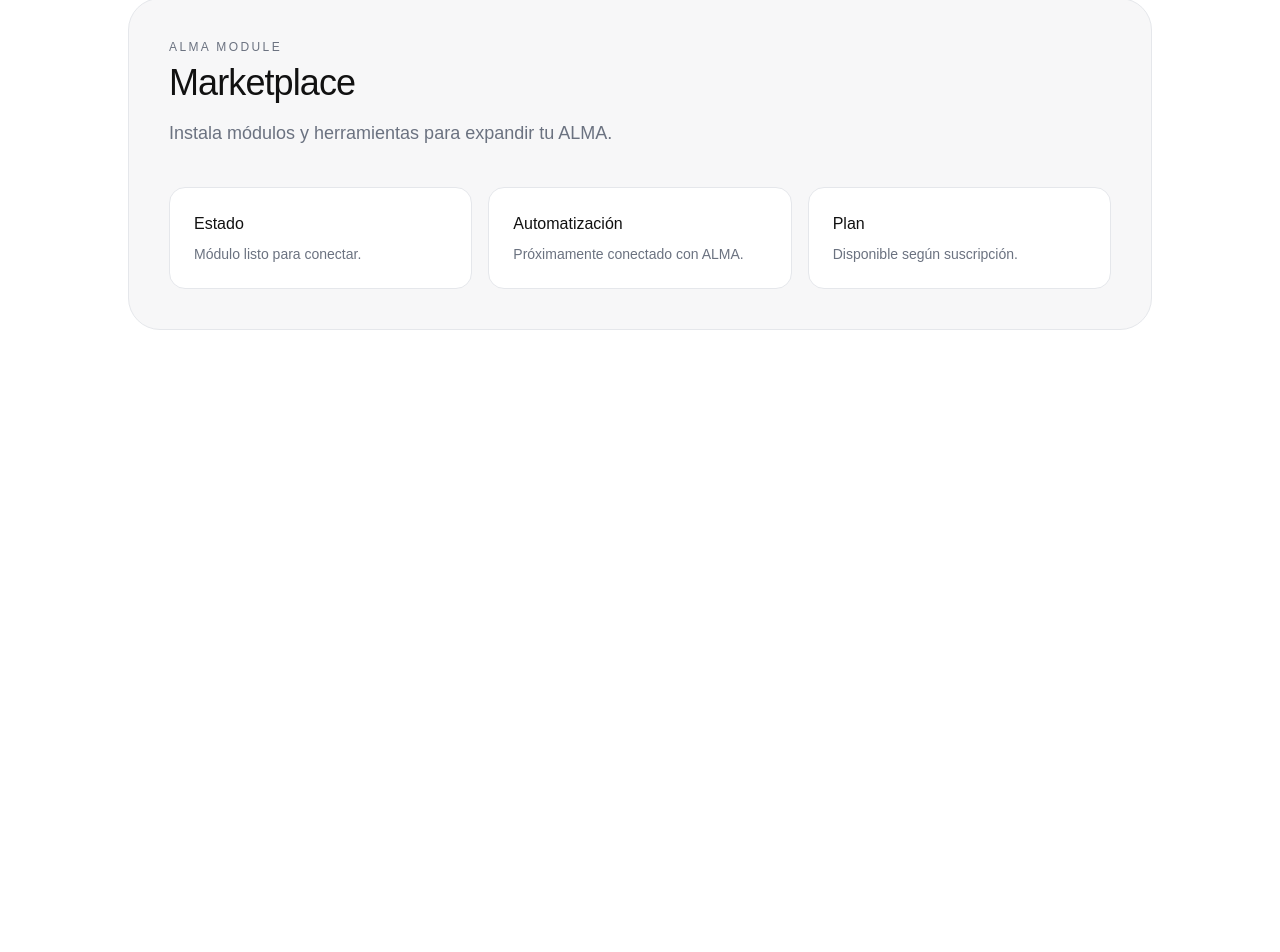
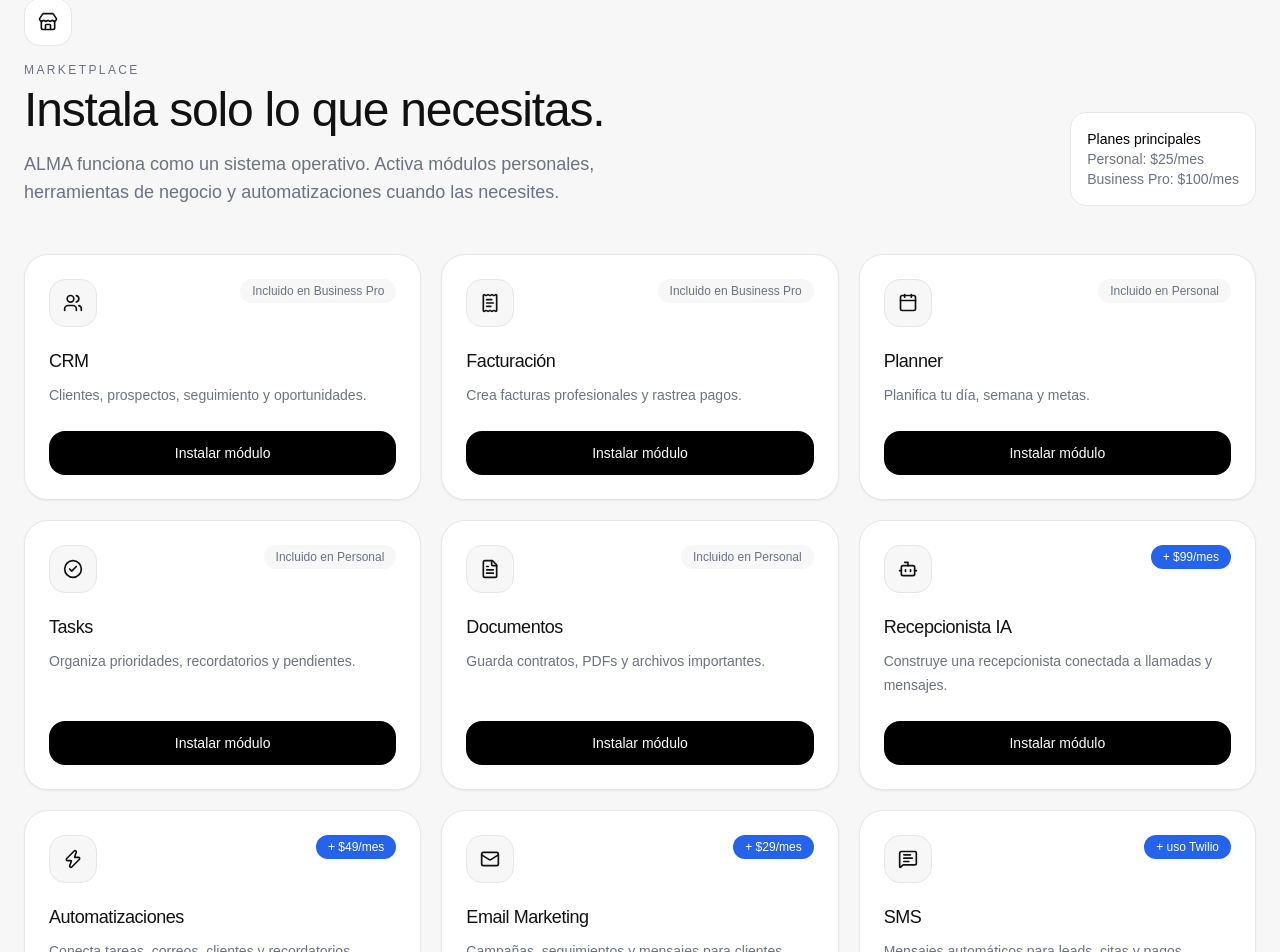
Before and after one commit to seaintCO/usaalma, a Next.js app: page /marketplace in a window 1280 px wide. Shown: the part 106-1058 px from the top of the page. Before the commit the page ends 800 px from the top, so only its background shows below. Built offline with nearby package versions, Linux system fonts and the light colour scheme.

Commit message:
Build ALMA marketplace page

```diff
--- a/app/marketplace/page.tsx
+++ b/app/marketplace/page.tsx
@@ -1,5 +1,149 @@
-import ModulePage from "../module-template";
+import {
+  Bot,
+  Calendar,
+  CheckCircle2,
+  FileText,
+  Globe,
+  Mail,
+  MessageSquareText,
+  ReceiptText,
+  Store,
+  Users,
+  Zap,
+} from "lucide-react";
+
+const modules = [
+  {
+    name: "CRM",
+    desc: "Clientes, prospectos, seguimiento y oportunidades.",
+    price: "Incluido en Business Pro",
+    icon: Users,
+  },
+  {
+    name: "Facturación",
+    desc: "Crea facturas profesionales y rastrea pagos.",
+    price: "Incluido en Business Pro",
+    icon: ReceiptText,
+  },
+  {
+    name: "Planner",
+    desc: "Planifica tu día, semana y metas.",
+    price: "Incluido en Personal",
+    icon: Calendar,
+  },
+  {
+    name: "Tasks",
+    desc: "Organiza prioridades, recordatorios y pendientes.",
+    price: "Incluido en Personal",
+    icon: CheckCircle2,
+  },
+  {
+    name: "Documentos",
+    desc: "Guarda contratos, PDFs y archivos importantes.",
+    price: "Incluido en Personal",
+    icon: FileText,
+  },
+  {
+    name: "Recepcionista IA",
+    desc: "Construye una recepcionista conectada a llamadas y mensajes.",
+    price: "+ $99/mes",
+    icon: Bot,
+    premium: true,
+  },
+  {
+    name: "Automatizaciones",
+    desc: "Conecta tareas, correos, clientes y recordatorios.",
+    price: "+ $49/mes",
+    icon: Zap,
+    premium: true,
+  },
+  {
+    name: "Email Marketing",
+    desc: "Campañas, seguimientos y mensajes para clientes.",
+    price: "+ $29/mes",
+    icon: Mail,
+    premium: true,
+  },
+  {
+    name: "SMS",
+    desc: "Mensajes automáticos para leads, citas y pagos.",
+    price: "+ uso Twilio",
+    icon: MessageSquareText,
+    premium: true,
+  },
+  {
+    name: "Website Builder",
+    desc: "Landing pages simples para vender y captar leads.",
+    price: "+ $49/mes",
+    icon: Globe,
+    premium: true,
+  },
+];
 
 export default function MarketplacePage() {
-  return <ModulePage title="Marketplace" description="Instala módulos y herramientas para expandir tu ALMA." />;
+  return (
+    <main className="min-h-screen bg-[#F7F7F8] px-6 py-10 text-[#111111]">
+      <div className="mx-auto max-w-7xl">
+        <a href="/dashboard" className="text-sm text-[#6B7280] hover:text-black">
+          ← Volver a ALMA
+        </a>
+
+        <div className="mt-10 flex flex-col justify-between gap-6 md:flex-row md:items-end">
+          <div>
+            <div className="mb-4 flex h-12 w-12 items-center justify-center rounded-2xl border border-[#E5E7EB] bg-white">
+              <Store className="h-5 w-5" />
+            </div>
+            <p className="mb-2 text-xs font-medium uppercase tracking-[0.2em] text-[#6B7280]">
+              Marketplace
+            </p>
+            <h1 className="text-4xl font-medium tracking-tight md:text-5xl">
+              Instala solo lo que necesitas.
+            </h1>
+            <p className="mt-4 max-w-2xl text-lg text-[#6B7280]">
+              ALMA funciona como un sistema operativo. Activa módulos personales,
+              herramientas de negocio y automatizaciones cuando las necesites.
+            </p>
+          </div>
+
+          <div className="rounded-2xl border border-[#E5E7EB] bg-white p-4 text-sm text-[#6B7280]">
+            <div className="font-medium text-black">Planes principales</div>
+            <div>Personal: $25/mes</div>
+            <div>Business Pro: $100/mes</div>
+          </div>
+        </div>
+
+        <div className="mt-12 grid gap-5 md:grid-cols-2 lg:grid-cols-3">
+          {modules.map((module) => (
+            <div
+              key={module.name}
+              className="flex flex-col rounded-[1.5rem] border border-[#E5E7EB] bg-white p-6 shadow-sm shadow-black/5 transition hover:-translate-y-1 hover:shadow-md"
+            >
+              <div className="mb-5 flex items-start justify-between">
+                <div className="flex h-12 w-12 items-center justify-center rounded-2xl border border-[#E5E7EB] bg-[#F7F7F8]">
+                  <module.icon className="h-5 w-5" />
+                </div>
+
+                <span
+                  className={
+                    module.premium
+                      ? "rounded-full bg-[#2563EB] px-3 py-1 text-xs font-medium text-white"
+                      : "rounded-full bg-[#F7F7F8] px-3 py-1 text-xs font-medium text-[#6B7280]"
+                  }
+                >
+                  {module.price}
+                </span>
+              </div>
+
+              <h2 className="text-lg font-medium tracking-tight">{module.name}</h2>
+              <p className="mt-2 flex-1 text-sm leading-6 text-[#6B7280]">{module.desc}</p>
+
+              <button className="mt-6 rounded-2xl bg-black py-3 text-sm font-medium text-white hover:bg-gray-800">
+                Instalar módulo
+              </button>
+            </div>
+          ))}
+        </div>
+      </div>
+    </main>
+  );
 }
```
